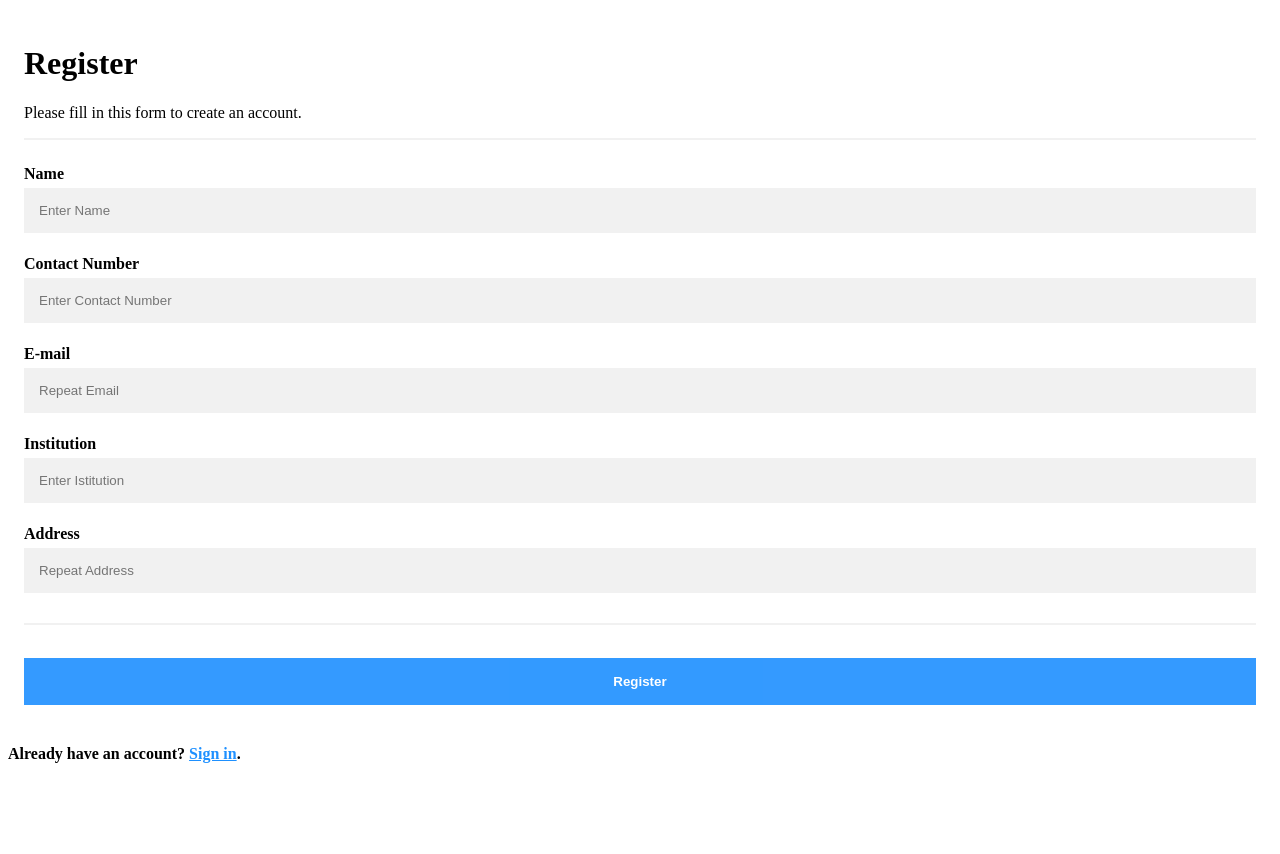
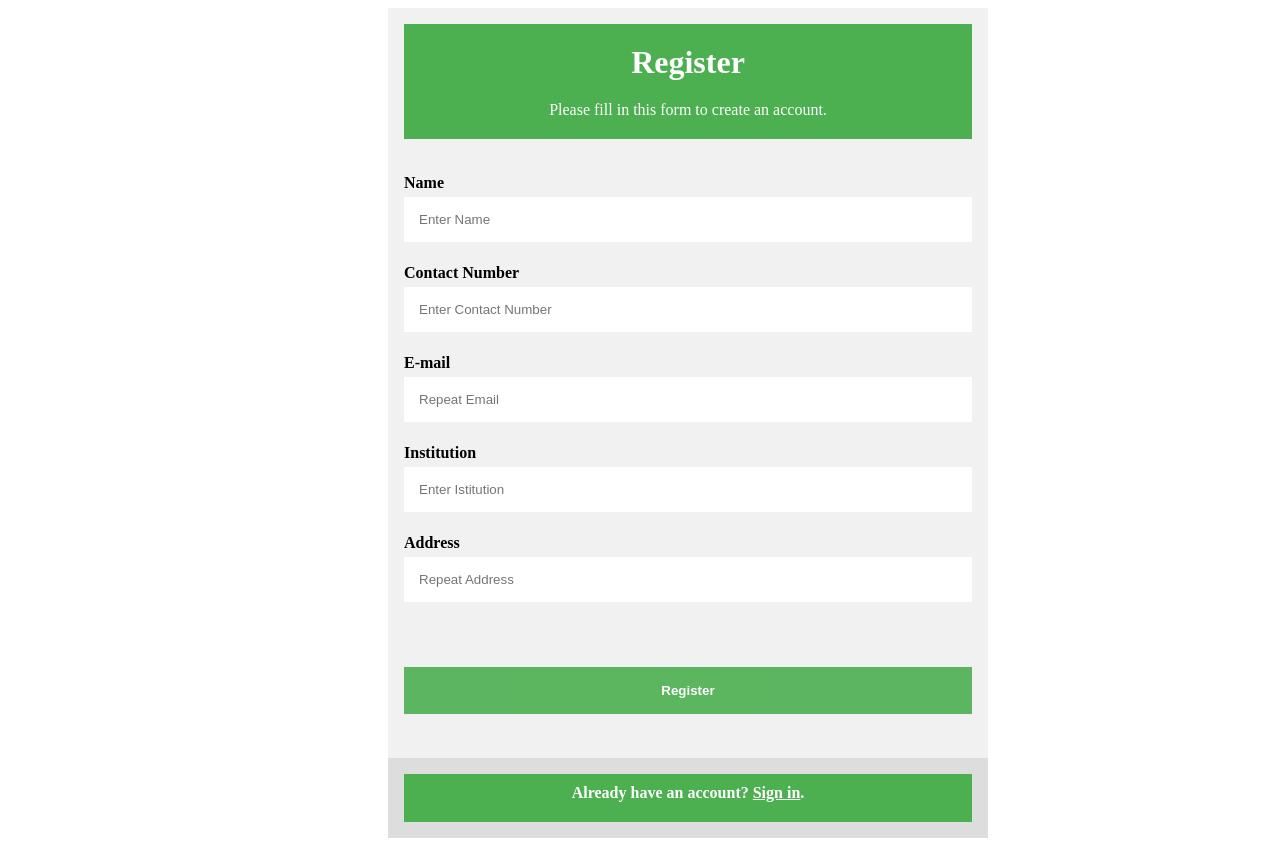
Before and after one commit to shahad-mahmud/ruet_esta, a PHP site: page /register.html in a window 1280 px wide. Before the commit the page ends 763 px from the top, so only its background shows below. Run offline with PHP 8.4, Linux system fonts and the light colour scheme.

Commit message:
Update register.css

```diff
--- a/register.css
+++ b/register.css
@@ -1,8 +1,38 @@
 * {box-sizing: border-box}
 
 /* Add padding to containers */
+h1{
+  text-align: center;
+  background: #4CAF50;
+  margin: 0px;
+  padding: 0px;
+  padding-top: 20px;
+  padding-bottom: 10px;
+  color: #fff;
+}
+p{
+  text-align: center;
+  background: #4CAF50;
+  margin: 0px;
+  padding: 0px;
+  padding-top: 10px;
+  padding-bottom: 20px;
+  color: #fff;
+}
 .container {
+  background: #f1f1f1;
+  margin-left: 380px;
+  height: 750px;
+  width: 600px;
   padding: 16px;
+}
+.container_signin{
+background: #ddd;
+margin-left: 380px;
+text-align: center;
+height: 80px;
+width: 600px;
+padding: 16px;
 }
 
 /* Full-width input fields */
@@ -12,7 +42,7 @@ input[type=text], input[type=password] {
   margin: 5px 0 22px 0;
   display: inline-block;
   border: none;
-  background: #f1f1f1;
+  background: #fff;
 }
 
 input[type=text]:focus, input[type=password]:focus {
@@ -28,7 +58,7 @@ hr {
 
 /* Set a style for the submit/register button */
 .registerbtn {
-  background-color: dodgerblue;
+  background-color: #4CAF50;
   color: white;
   padding: 16px 20px;
   margin: 8px 0;
@@ -44,7 +74,8 @@ hr {
 
 /* Add a blue text color to links */
 a {
-  color: dodgerblue;
+  color: white;
+  padding-top: 10px;
 }
 
 /* Set a grey background color and center the text of the "sign in" section */
```
